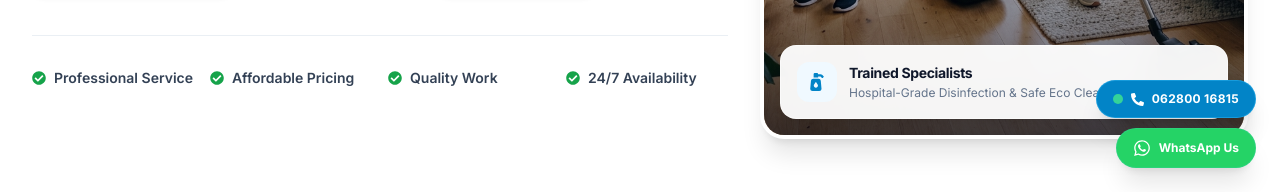
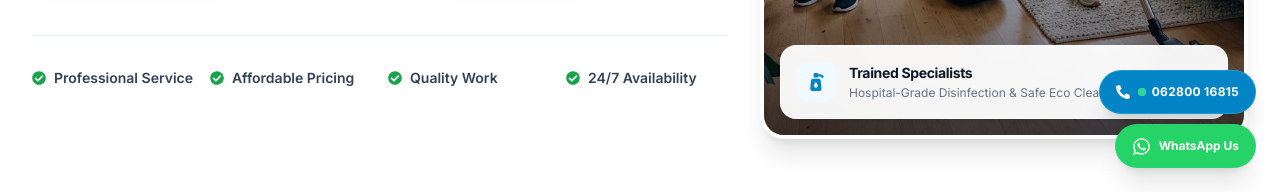
Before and after one commit to sanehmandyal/AS-Cleaning-Services, a React (Vite) app in the folder client/: page / in a window 1280 px wide. Shown: the part 608-800 px from the top of the page. Built offline with nearby package versions, Linux system fonts and the light colour scheme; no server answers.

Commit message:
fix(ui): center phone icon and align floating contact buttons

```diff
--- a/client/src/components/FloatingContact.jsx
+++ b/client/src/components/FloatingContact.jsx
@@ -7,16 +7,18 @@ const FloatingContact = () => {
       {/* Call Floating Dial Button */}
       <a
         href="tel:06280016815"
-        className="flex items-center justify-center gap-2 bg-sky-600 hover:bg-sky-500 text-white w-11 h-11 sm:w-auto sm:h-auto sm:py-2.5 sm:px-4 rounded-full shadow-xl border border-sky-400/40 transition-all hover:scale-105 active:scale-95 group"
+        className="flex items-center justify-center gap-2 bg-sky-600 hover:bg-sky-500 text-white w-11 h-11 sm:w-auto sm:h-11 sm:px-4 rounded-full shadow-xl border border-sky-400/40 transition-all hover:scale-105 active:scale-95 group shrink-0"
         title="Call 24/7 Helpline: 062800 16815"
         aria-label="Call 24/7 Helpline: 062800 16815"
       >
-        <span className="relative flex h-2.5 w-2.5">
-          <span className="animate-ping absolute inline-flex h-full w-full rounded-full bg-emerald-300 opacity-75"></span>
-          <span className="relative inline-flex rounded-full h-2.5 w-2.5 bg-emerald-400"></span>
+        <FaPhoneAlt size={14} className="text-white shrink-0" />
+        <span className="hidden sm:inline-flex items-center gap-1.5 text-xs font-bold tracking-wide">
+          <span className="relative flex h-2 w-2">
+            <span className="animate-ping absolute inline-flex h-full w-full rounded-full bg-emerald-300 opacity-75"></span>
+            <span className="relative inline-flex rounded-full h-2 w-2 bg-emerald-400"></span>
+          </span>
+          <span>062800 16815</span>
         </span>
-        <FaPhoneAlt size={13} className="text-white shrink-0" />
-        <span className="hidden sm:inline text-xs font-bold tracking-wide">062800 16815</span>
       </a>
 
       {/* WhatsApp Floating Chat Button */}
@@ -24,11 +26,11 @@ const FloatingContact = () => {
         href="https://wa.me/916280016815?text=Hello%20AS%20Cleaning%20Services,%20I%20would%20like%20to%20inquire%20about%20your%20cleaning%20services"
         target="_blank"
         rel="noopener noreferrer"
-        className="flex items-center gap-2 bg-[#25D366] hover:bg-[#20bd5a] text-white h-11 px-3.5 sm:h-auto sm:py-2.5 sm:px-4 rounded-full shadow-xl border border-emerald-400/40 transition-all hover:scale-105 active:scale-95 group"
+        className="flex items-center gap-2 bg-[#25D366] hover:bg-[#20bd5a] text-white h-11 px-4 rounded-full shadow-xl border border-emerald-400/40 transition-all hover:scale-105 active:scale-95 group shrink-0"
         title="Chat on WhatsApp"
         aria-label="Chat on WhatsApp"
       >
-        <FaWhatsapp size={18} className="shrink-0" />
+        <FaWhatsapp size={19} className="shrink-0" />
         <span className="text-xs font-bold whitespace-nowrap">WhatsApp Us</span>
       </a>
     </div>
```
